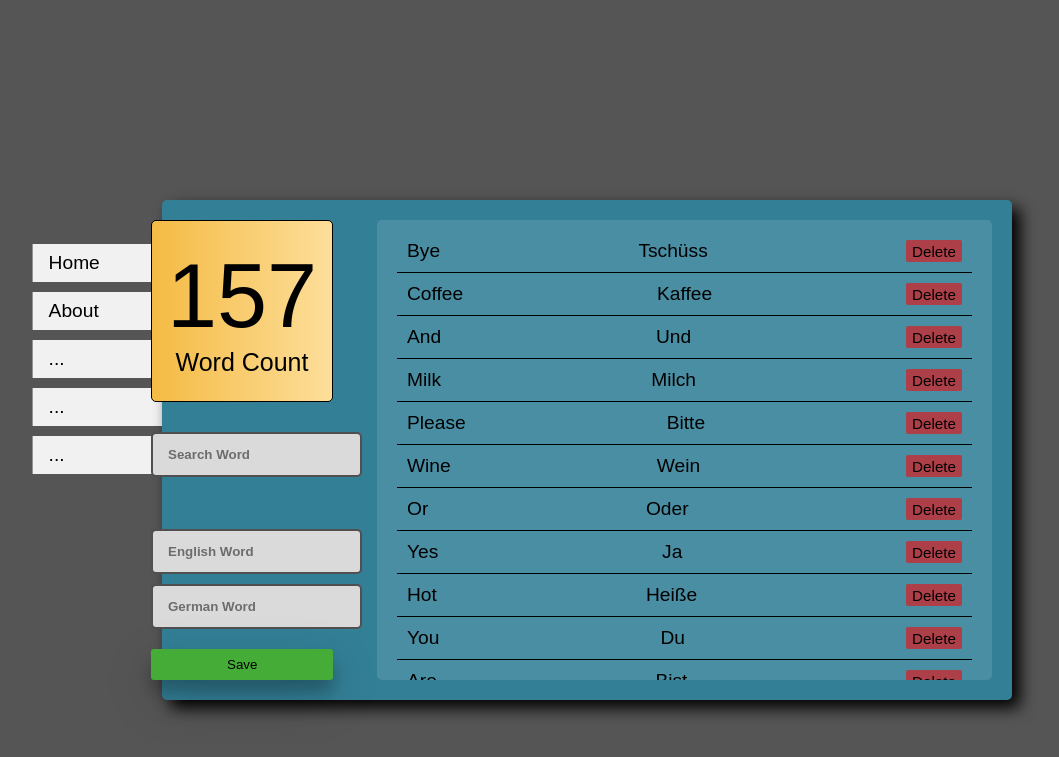
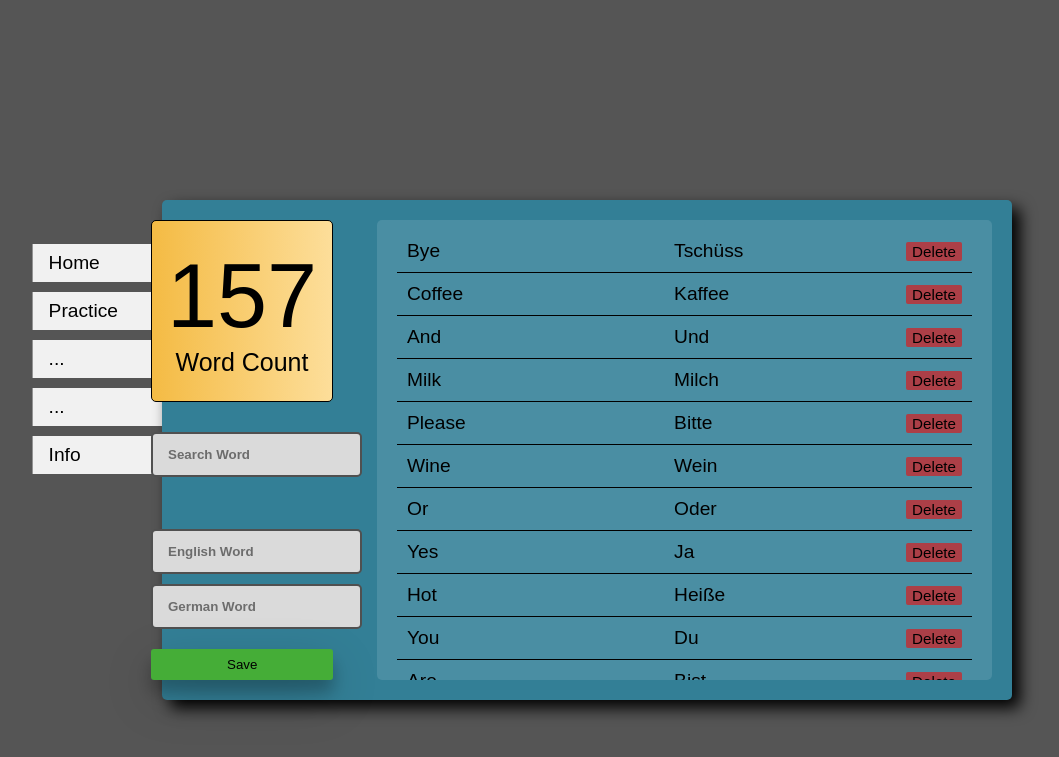
Before and after one commit to KAL17002493/LApp, a Flask app: page / in a window 1280 px wide. Shown: the part 800-1557 px from the top of the page, without its empty margins (53-1112 px from the left). Run offline with Flask 3, Linux system fonts and the light colour scheme.

Commit message:
Added practice and info pages, added css stlye to info page list

```diff
--- a/website/static/scripts/main.js
+++ b/website/static/scripts/main.js
@@ -1,5 +1,6 @@
 console.log('Hello from main.js');
 
+//Function to search for a word
 document.getElementById('searchWord').addEventListener('input', function() {
     const searchValue = this.value.toLowerCase();
     const wordItems = document.querySelectorAll('.word-item');
--- a/website/static/stylesheets/style.css
+++ b/website/static/stylesheets/style.css
@@ -35,7 +35,8 @@ input::placeholder {
     color: rgb(0, 0, 0);
   }
 
- /* alert messages */
+
+ /*### Alert messages ###*/
 .alert-messages {
     position: absolute; /* Position navigation bar absolutely */
     top: 50%; /* Move it down to the middle of the screen */
@@ -76,7 +77,7 @@ input::placeholder {
     border: 2px solid rgba(54, 175, 54, 0.842);
 }
 
-/* Nav Bar and everythign about it*/
+/*### Nav Bar and everything about it ###*/
 .nav {
     padding: 1rem;
     position: absolute; /* Position navigation bar absolutely */
@@ -107,7 +108,7 @@ input::placeholder {
     color: white;
 }
 
-/* Content section in center of screen*/
+/*### Content section in center of screen ###*/
 .content {
     background-color: rgb(51, 127, 150);
     padding: 20px;
@@ -119,7 +120,7 @@ input::placeholder {
     box-shadow: .5em .5em 1em;
 }
 
-/* Gird as of 16/07 20:10 it is has been build specifically for the Index page*/
+/*### Index page grid layout ###*/
 .grid-container-index{
     display: grid;
     grid-template-columns: 180px ;
@@ -143,7 +144,7 @@ input::placeholder {
     align-self: end;
 }
 
-/* Words saved number box */
+/*### Words saved number box ###*/
 .word-count {
     height: 180px;
     width: 180px;
@@ -178,7 +179,7 @@ input::placeholder {
     margin-top: 30px;
 }
 
-/* Display list of all words saved in db */
+/*### Display list of all words saved in db ###*/
 .word-list {
     scrollbar-color: #8b4aa37c #428194;
     flex-grow: 1;
@@ -204,7 +205,18 @@ input::placeholder {
 
     display: flex; /* Enables flexbox */
     flex-direction: row; /* Arrange children horizontally */
-    justify-content: space-between; /* Spread out the elements */
+    align-items: center; /* Align items vertically centered */
+}
+
+.word-list li .english-word {
+    width: 40%; /* Fixed width for English word  this it to make sure that each following german word start from the same x point*/
+    text-align: left; /* Align text to the left */
+}
+
+.word-list li .german-word {
+    width: 40%; /* Fixed width for German word */
+    text-align: left; /* Align text to the left */
+    margin-left: auto; /* Push German word to the right */
 }
 
 .word-list li p {
@@ -218,14 +230,15 @@ input::placeholder {
     font-size: 0.95rem;
     cursor: pointer;
     transition: 0.12s ease-in-out;
-    border-radius: 2px;
+    margin-left: 10px; /* Add margin between word and button */
 }
 
 .word-list button:hover {
     background-color: rgba(240, 29, 29, 0.85);
 }
 
-/* Index page add word input box and button style*/
+
+/*### Index page add word input box and button style ###*/
 .add-word button{
     background-color: #45ad37;
     padding: 8px 76px;
@@ -241,11 +254,15 @@ input::placeholder {
     background-color: #53cc43;
 }
 
-
-h1{
-    font-size: 2rem;
-    color: #39a76a;
-    font-weight: bold;
-    margin: 0;
+/* Info page list style */
+.info-page ul {
+    list-style-type: none;
+    margin: 10px;
     padding: 0;
 }
+
+.info-page ul li {
+    padding: 10px;
+    color: #000000;
+    font-size: 1rem;
+}
--- a/website/templates/base.html
+++ b/website/templates/base.html
@@ -10,10 +10,10 @@
     <div class="nav">
         <ul>
             <li><a href="/">Home</a></li>
-            <li><a href="/about">About</a></li>
+            <li><a href="/practice">Practice</a></li>
             <li><a href="/">...</a></li>
             <li><a href="/">...</a></li>
-            <li><a href="/">...</a></li>
+            <li><a href="/info">Info</a></li>
         </ul>
     </div>
 
--- a/website/views.py
+++ b/website/views.py
@@ -5,6 +5,7 @@ import json
 
 views = Blueprint("views", __name__)
 
+#Home page
 @views.route("/", methods=["GET", "POST"])
 def index():
     if request.method == "POST":
@@ -32,10 +33,17 @@ def index():
 
     return render_template("index.html", words=Word.query.all(), wordCount=Word.query.count())
 
-@views.route("/about")
-def about():
-    return render_template("about.html")
+#Practice page
+@views.route("/practice")
+def practice():
+    return render_template("practice.html")
 
+#Info page
+@views.route("/info")
+def info():
+    return render_template("info.html")
+
+#Delete word route
 @views.route("/delete-word", methods=["POST"])
 def delete_word():
     word = json.loads(request.data)
```
Also changed, not shown: website/templates/info.html (added, +13 -0 lines), instance/database.db, website/templates/practice.html (renamed from website/templates/about.html).
